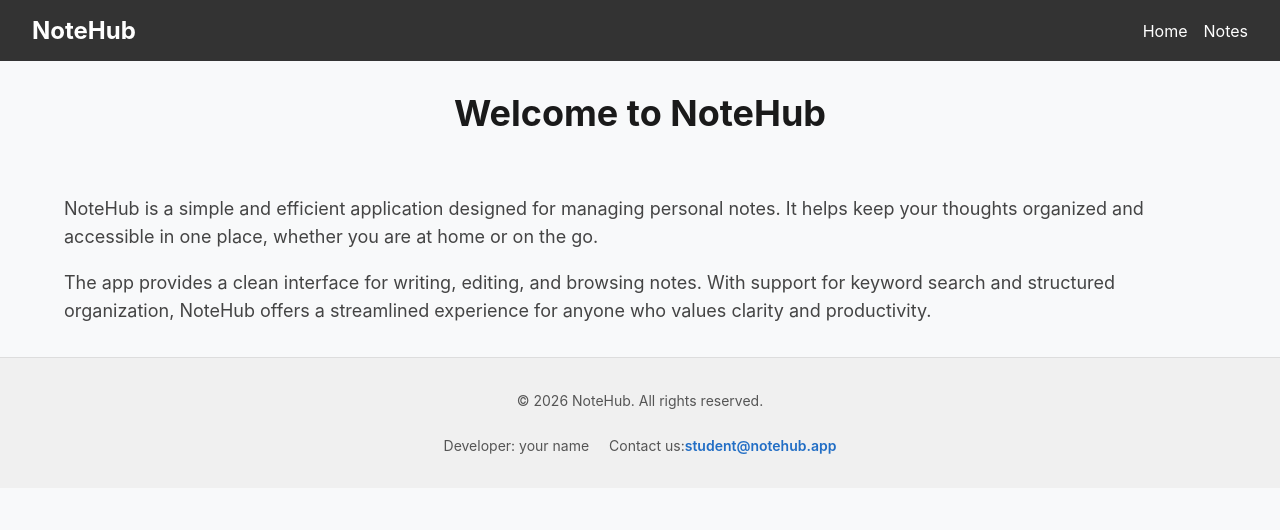
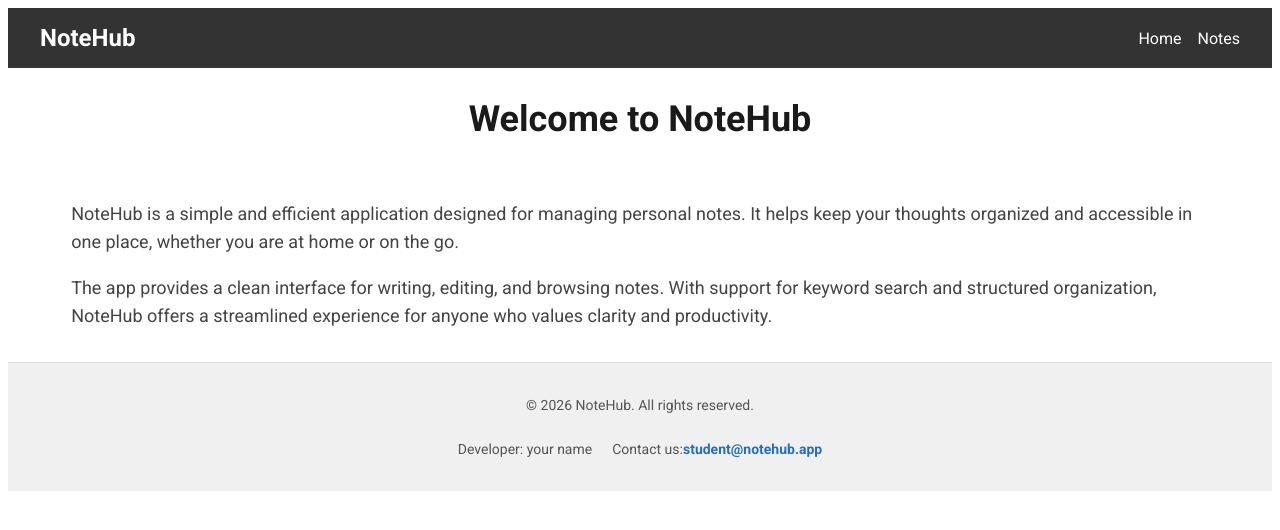
Before and after one commit to Tomkiw/08-zustand, a Next.js app: page / in a window 1280 px wide. Shown: the top 530 px of the page. Built offline with nearby package versions, Linux system fonts and the light colour scheme.

Commit message:
Add Zustand for state management and update global styles with Roboto font

```diff
--- a/app/globals.css
+++ b/app/globals.css
@@ -1,9 +1,14 @@
 body {
-  font-family: -apple-system, BlinkMacSystemFont, "Segoe UI", Roboto, Oxygen,
+  /* font-family: -apple-system, BlinkMacSystemFont, "Segoe UI", Roboto, Oxygen,
     Ubuntu, Cantarell, "Helvetica Neue", sans-serif;
   display: flex;
   flex-direction: column;
   min-height: 100vh;
   margin: 0;
-  background-color: #f8f9fa;
+  background-color: #f8f9fa; */
+  color: var(--foreground);
+  background: var(--background);
+  font-family: var(--font-roboto), sans-serif;
+  -webkit-font-smoothing: antialiased;
+  -moz-osx-font-smoothing: grayscale;
 }
--- a/app/layout.tsx
+++ b/app/layout.tsx
@@ -1,23 +1,46 @@
 import type { Metadata } from "next";
-import { Geist, Geist_Mono } from "next/font/google";
+// import { Geist, Geist_Mono } from "next/font/google";
+import { Roboto } from "next/font/google";
+
 import "./globals.css";
 import Header from "@/components/Header/Header";
 import TanStackProvider from "@/components/TanStackProvider/TanStackProvider";
 import Footer from "@/components/Footer/Footer";
-const geistSans = Geist({
-  variable: "--font-geist-sans",
+
+export const metadata: Metadata = {
+  title: "NoteHub",
+  description: "free notes for all peoples",
+  openGraph: {
+    title: "OG-NoteHub",
+    description: "OG-free notes for all peoples",
+    url: "https://notehub.com",
+    images: [
+      {
+        url: "https://ac.goit.global/fullstack/react/notehub-og-meta.jpg",
+        width: 1200,
+        height: 630,
+        alt: "image notehub",
+      },
+    ],
+  },
+};
+
+const roboto = Roboto({
   subsets: ["latin"],
+  weight: ["400", "700"],
+  variable: "--font-roboto",
+  display: "swap",
 });
 
-const geistMono = Geist_Mono({
-  variable: "--font-geist-mono",
-  subsets: ["latin"],
-});
+// const geistSans = Geist({
+//   variable: "--font-geist-sans",
+//   subsets: ["latin"],
+// });
 
-export const metadata: Metadata = {
-  title: "Create Next App",
-  description: "Generated by create next app",
-};
+// const geistMono = Geist_Mono({
+//   variable: "--font-geist-mono",
+//   subsets: ["latin"],
+// });
 
 export default function RootLayout({
   children,
@@ -25,7 +48,8 @@ export default function RootLayout({
 }: Readonly<{ children: React.ReactNode; modal: React.ReactNode }>) {
   return (
     <html lang="en">
-      <body className={`${geistSans.variable} ${geistMono.variable}`}>
+      {/* ${geistSans.variable} ${geistMono.variable} */}
+      <body className={roboto.variable}>
         <TanStackProvider>
           <Header />
           <main>
--- a/package.json
+++ b/package.json
@@ -17,7 +17,8 @@
     "react-dom": "19.2.4",
     "react-paginate": "^8.3.0",
     "use-debounce": "^10.1.0",
-    "yup": "^1.7.1"
+    "yup": "^1.7.1",
+    "zustand": "^5.0.12"
   },
   "devDependencies": {
     "@types/node": "^20",
```
Also changed, not shown: app/not-found.tsx (+20 -0 lines), 1 other file (tests, documents, lock files or other folders).
